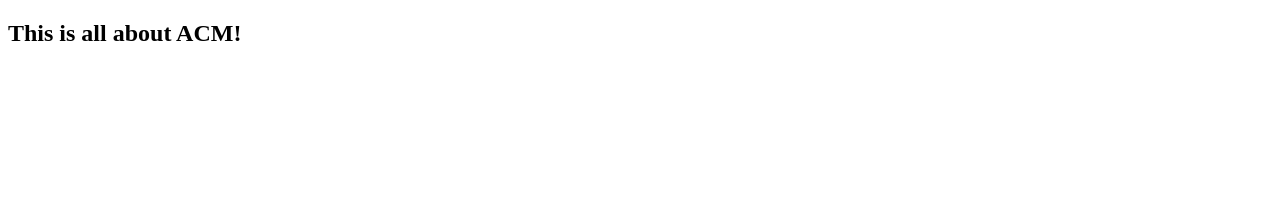
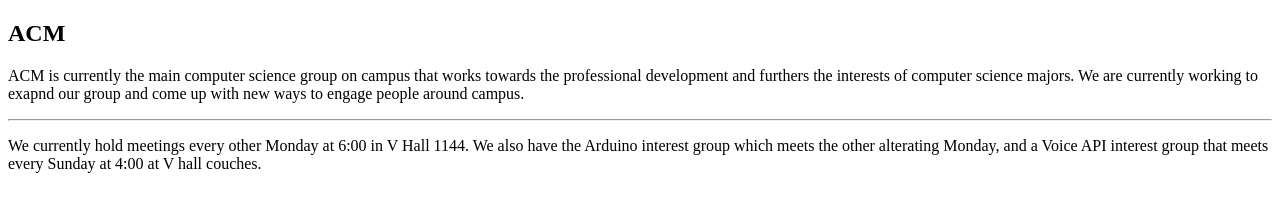
Before and after one commit to Truman-ACM/ACM-website, a plain HTML site: page about-us.html in a window 1280 px wide. Drawn offline with Linux system fonts and the light colour scheme.

Commit message:
Update about-us.html

```diff
--- a/about-us.html
+++ b/about-us.html
@@ -1,3 +1,9 @@
 <!DOCTYPE html>
-<h2> This is all about ACM! </h2>
+<h2> ACM </h2>
+<p> ACM is currently the main computer science group on campus that works towards the professional development
+and furthers the interests of computer science majors.  We are currently working to exapnd our group and come up
+with new ways to engage people around campus.</p>
+<hr/>
+<p> We currently hold meetings every other Monday at 6:00 in V Hall 1144.  We also have the Arduino interest group
+which meets the other alterating Monday, and a Voice API interest group that meets every Sunday at 4:00 at V hall couches.</p>
 </html>
```
